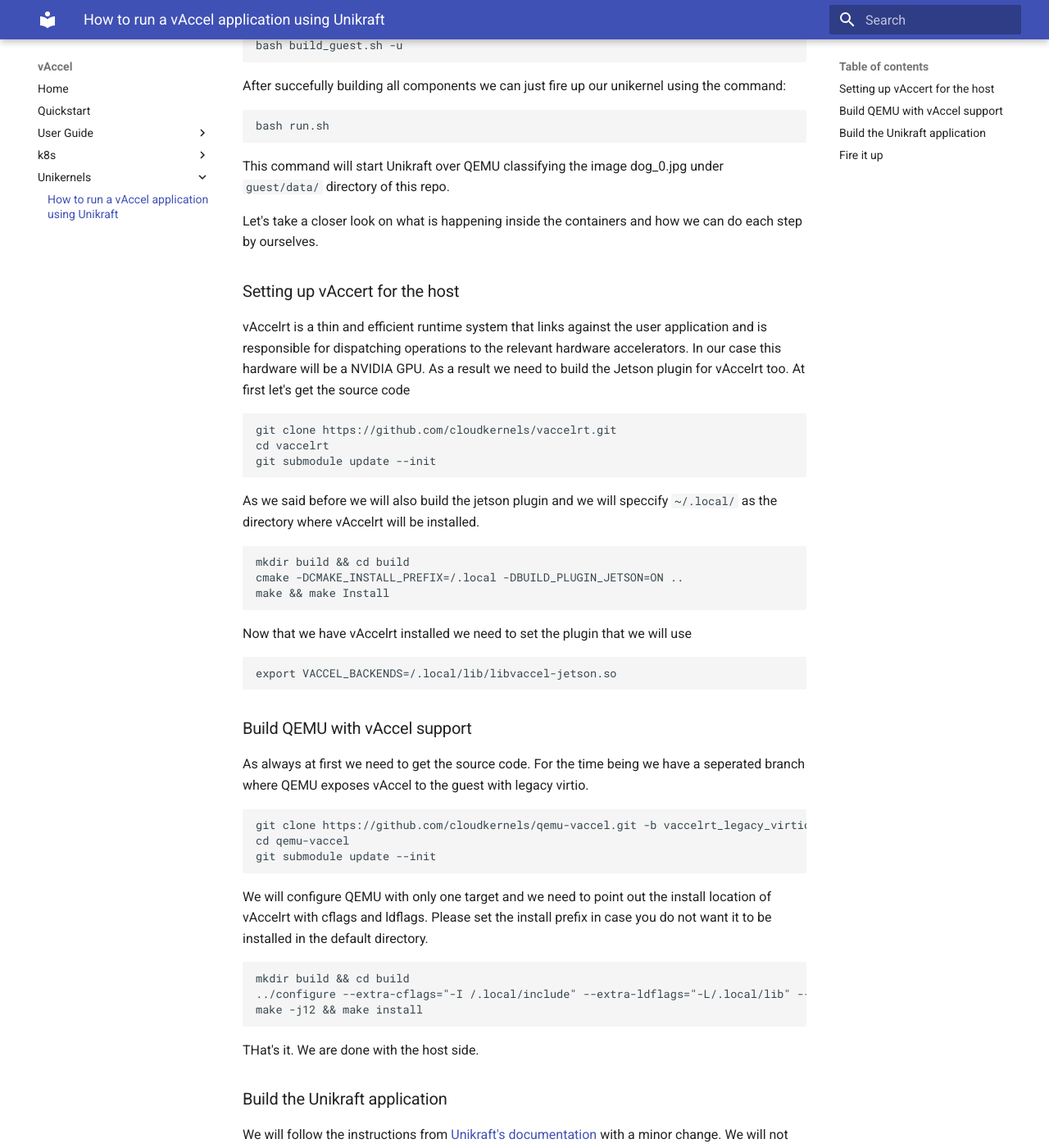
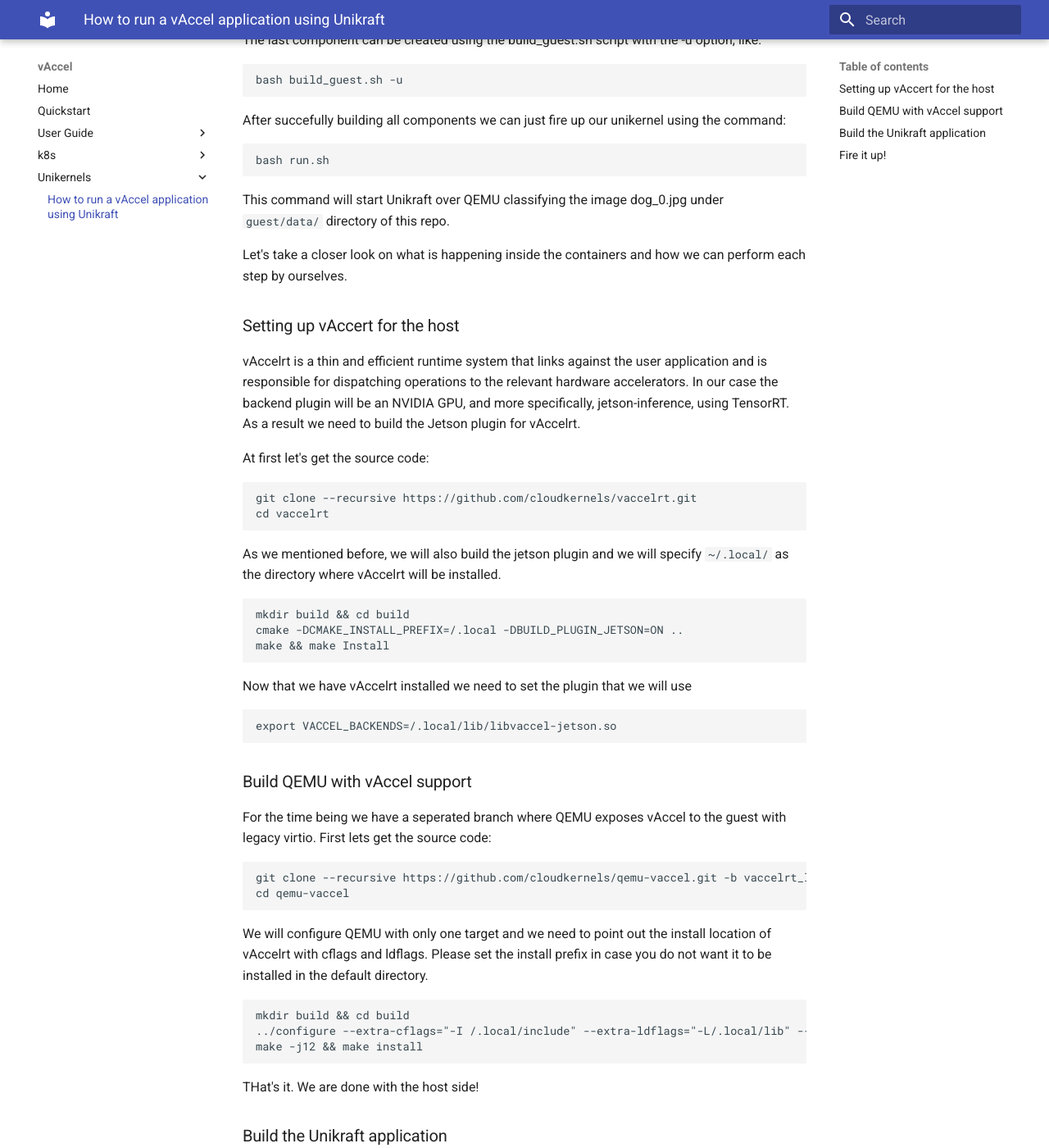
Before and after one commit to nubificus/vaccel-docs, an MkDocs documentation site: the page built from docs/unikernels/unikraft.md, in a window 1280 px wide and 1400 px high, scrolled down 686 px. Shown: the whole window at 82% size. Built offline with MkDocs 1.6.1 and Material for MkDocs 9.7.7, drawn with Linux system fonts in a browser that asks for light colours; some of the changed text lies outside the part shown.

Commit message:
Polished Unikraft, added virtio dummy link and vAccelrt build instructions

````diff
--- a/docs/unikernels/unikraft.md
+++ b/docs/unikernels/unikraft.md
@@ -1,28 +1,30 @@
+---
+title: "How to run a vAccel application using Unikraft"
+date: 2021-02-03T17:15:12+02:00
+author: Charalampos Mainas
+description : "Instructions to use vAccel in Unikraft"
 ---
 
-title: "How to run a vAccel application using Unikraft"
+To run an image classification app in Unikraft using vAccel, we need:
 
-date: 2021-02-03T17:15:12+02:00
+- an NVIDIA GPU which supports CUDA
+- the appropriate device drivers
+- [jetson-inference](https://github.com/dusty-nv/jetson-inference)
 
-author: Charalampos Mainas
+As long as we have the above depedencies, we can proceed setting up the vAccel
+environment for our example. A comprehensive walk through on installing the above dependencies is given in [Jetson-inference](/jetson).
 
-description : "Instructions to use vAccel in Unikraft"
+Additionally, we will need to set up 3 components:
 
----
-
-In this post we will describe the process of running an image classification app in Unikraft using vAccel. In order to do that we gonna need;
-
-- a NVIDIA GPU which supports CUDA
-- the appropriate drivers
-- and [jetson-inference](https://github.com/dusty-nv/jetson-inference)
-
-As long as we have the above depedencies, we can move on setting up the vAccel environment for our example. We will need to set up 3 components:
-
-- [vAccelrt](https://github.com/cloudkernels/vaccelrt) on the bost
-- A hypervisor with vAccel suuport, in our case [QEMU](https://github.com/cloudkernels/qemu-vaccel/tree/vaccelrt_legacy_virtio)
+- The vAccel Runtime system, [vAccelrt](https://github.com/cloudkernels/vaccelrt) on the bost
+- A hypervisor with vAccel support, in our case [QEMU](https://github.com/cloudkernels/qemu-vaccel/tree/vaccelrt_legacy_virtio)
 - and of course [Unikraft](https://github.com/cloudkernels/unikraft/tree/vaccel_new)
 
-To make things easier we have created some scripts and Docketfiles which produce a vAccel enabled QEMU and a Unikraft unikernel. You can get them from [this](https://github.com/nubificus/qemu-x86-build/tree/unikernels_vaccelrt) repo. The first 2 components can be built using the build.sh script with the -u option, like:
+To make things easier we have created some scripts and Docketfiles which
+produce a vAccel enabled QEMU and a Unikraft unikernel. You can get them from
+[this](https://github.com/nubificus/qemu-x86-build/tree/unikernels_vaccelrt)
+repo. The first 2 components can be built using the build.sh script with the -u
+option, like:
 
 ```
 bash build.sh -u
@@ -32,27 +34,34 @@
 bash build_guest.sh -u
 ```
 
-After succefully building all components we can just fire up our unikernel using the command:
+After succefully building all components we can just fire up our unikernel
+using the command:
 ```
 bash run.sh
 ```
 
-This command will start Unikraft over QEMU classifying the image dog\_0.jpg under `guest/data/` directory of this repo.
+This command will start Unikraft over QEMU classifying the image dog\_0.jpg
+under `guest/data/` directory of this repo.
 
-Let's take a closer look on what is happening inside the containers and how we can do each step by ourselves.
+Let's take a closer look on what is happening inside the containers and how we
+can perform each step by ourselves.
 
 ### Setting up vAccert for the host
 
-vAccelrt is a thin and efficient runtime system that links against the user application and is responsible for dispatching operations to the relevant hardware accelerators.
-In our case this hardware will be a NVIDIA GPU. As a result we need to build the Jetson plugin for vAccelrt too. At first let's get the source code
+vAccelrt is a thin and efficient runtime system that links against the user
+application and is responsible for dispatching operations to the relevant
+hardware accelerators. In our case the backend plugin will be an NVIDIA GPU,
+and more specifically, jetson-inference, using TensorRT. As a result we need to
+build the Jetson plugin for vAccelrt.
 
+At first let's get the source code:
 ```
-git clone https://github.com/cloudkernels/vaccelrt.git
+git clone --recursive https://github.com/cloudkernels/vaccelrt.git
 cd vaccelrt
-git submodule update --init
 ```
 
-As we said before we will also build the jetson plugin and we will speccify `~/.local/` as the directory where vAccelrt will be installed.
+As we mentioned before, we will also build the jetson plugin and we will
+specify `~/.local/` as the directory where vAccelrt will be installed.
 
 ```
 mkdir build && cd build
@@ -64,26 +73,33 @@
 ```
 export VACCEL_BACKENDS=/.local/lib/libvaccel-jetson.so
 ```
+
 ### Build QEMU with vAccel support
-As always at first we need to get the source code. For the time being we have a seperated branch where QEMU exposes vAccel to the guest with legacy virtio.
+
+For the time being we have a seperated branch where QEMU exposes vAccel to the
+guest with legacy virtio. First lets get the source code:
 ```
-git clone https://github.com/cloudkernels/qemu-vaccel.git -b vaccelrt_legacy_virtio
+git clone --recursive https://github.com/cloudkernels/qemu-vaccel.git -b vaccelrt_legacy_virtio
 cd qemu-vaccel
-git submodule update --init
 ```
 
-We will configure QEMU with only one target and we need to point out the install location of vAccelrt with cflags and ldflags. Please set the install prefix in case you do not want it to be installed in the default directory.
+We will configure QEMU with only one target and we need to point out the
+install location of vAccelrt with cflags and ldflags. Please set the install
+prefix in case you do not want it to be installed in the default directory.
 ```
 mkdir build && cd build
 ../configure --extra-cflags="-I /.local/include" --extra-ldflags="-L/.local/lib" --target-list=x86_64-softmmu --enable-virtfs
 make -j12 && make install
 ```
 
-THat's it. We are done with the host side.
+THat's it. We are done with the host side!
 
 ### Build the Unikraft application
 
-We will follow the instructions from [Unikraft's documentation](http://docs.unikraft.org/users-advanced.html#) with a minor change. We will not use the official Unikraft repo but out fork. In out fork there is also an example application for image classification.
+We will follow the instructions from [Unikraft's
+documentation](http://docs.unikraft.org/users-advanced.html#) with a minor
+change. We will not use the official Unikraft repo but our fork. In our fork we
+have added an example application for image classification.
 
 ```
 git clone https://github.com/cloudkernels/unikraft.git
@@ -113,7 +131,7 @@
 export VACCEL_IMAGENET_NETWORKS=/full/path/to/newly/downloaded/networks/directory
 ```
 
-Finally we can run out unikernel.
+Finally we can run our unikernel using the command below:
 
 ```
 LD_LIBRARY_PATH=/.local/lib:/usr/local/nvidia/lib:/usr/local/nvidia/lib64 qemu-system-x86_64 -cpu host -m 512 -enable-kvm -nographic -vga none \
````
Also changed, not shown: other parts of docs/unikernels/unikraft.md (+5 -3 lines), docs/vaccelrt.md (renamed from docs/build.md, +4 -10 lines), docs/virtio.md (added).
